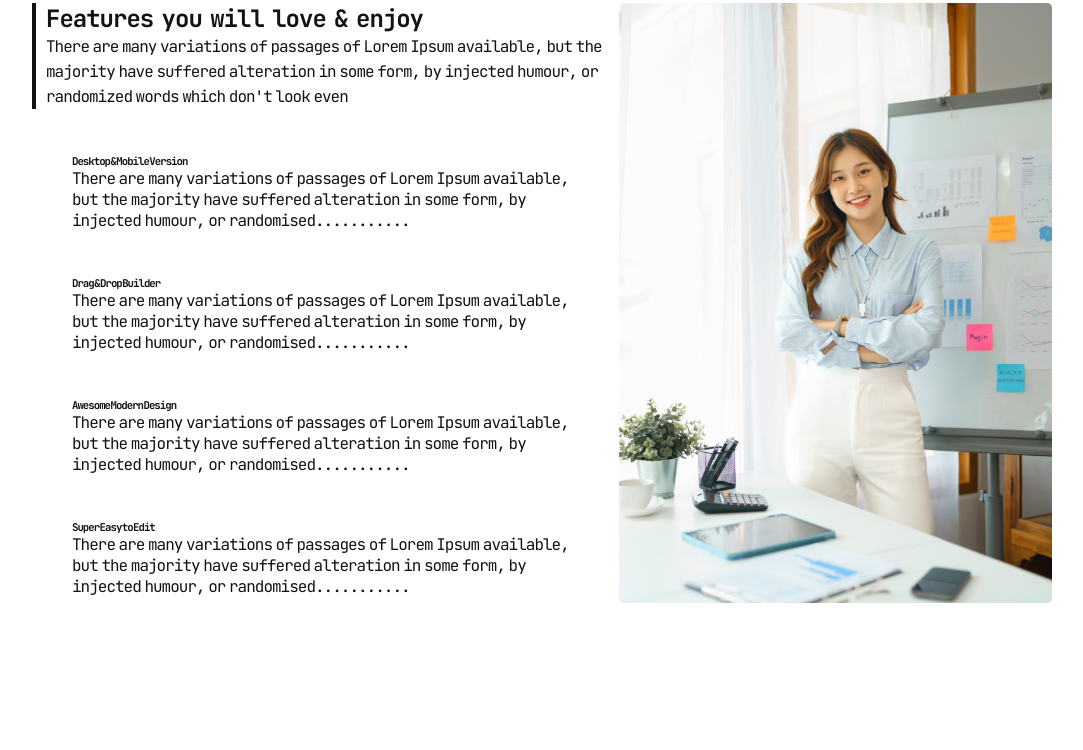
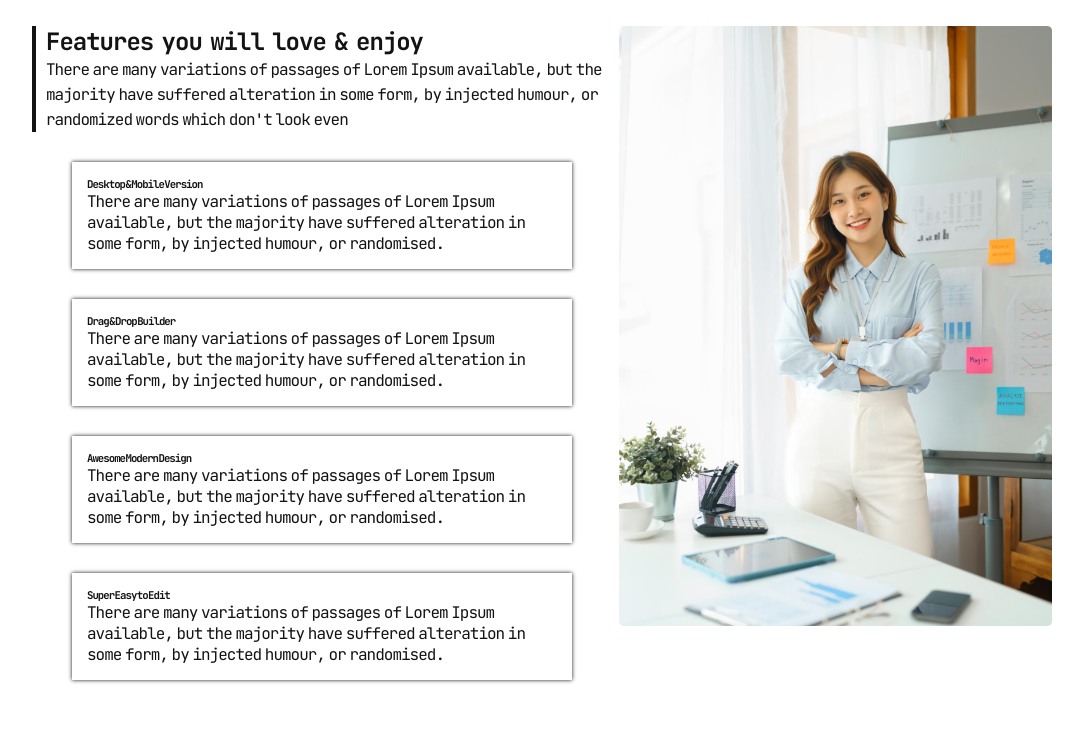
Before and after one commit to Atikur5500/G3-Architects-Project, a plain HTML site: page index.html in a window 1280 px wide. Shown: the part 1630-2380 px from the top of the page, without its empty margins (78-1161 px from the left). Drawn offline with Linux system fonts and the light colour scheme.

Commit message:
Add box shadow

```diff
--- a/index.html
+++ b/index.html
@@ -18,6 +18,8 @@
                 <li><a href="">Login</a></li>
             </ul>
         </nav>
+        <br>
+        <hr>
         <div class="banner-container">
             <div class="banner-content">
                 <h1 class="banner-title">Brand New Group of Architects</h1>
@@ -30,6 +32,7 @@
         </div>
     </header>
     <main>
+
         <!-- Team Section -->
         <section class="team-section">
             <div class="team-item">
@@ -57,19 +60,19 @@
                </div>
                 <div class="feature-item">
                     <h6 class="feature-subtitle">Desktop & Mobile Version</h6>
-                    <p>There are many variations of passages of Lorem Ipsum available, but the majority have suffered alteration in some form, by injected humour, or randomised...........</p>
+                    <p>There are many variations of passages of Lorem Ipsum available, but the majority have suffered alteration in some form, by injected humour, or randomised.</p>
                 </div>
                 <div class="feature-item">
                     <h6 class="feature-subtitle">Drag & Drop Builder</h6>
-                    <p>There are many variations of passages of Lorem Ipsum available, but the majority have suffered alteration in some form, by injected humour, or randomised...........</p>
+                    <p>There are many variations of passages of Lorem Ipsum available, but the majority have suffered alteration in some form, by injected humour, or randomised.</p>
                 </div>
                 <div class="feature-item">
                     <h6 class="feature-subtitle">Awesome Modern Design</h6>
-                    <p>There are many variations of passages of Lorem Ipsum available, but the majority have suffered alteration in some form, by injected humour, or randomised...........</p>
+                    <p>There are many variations of passages of Lorem Ipsum available, but the majority have suffered alteration in some form, by injected humour, or randomised.</p>
                 </div>
                 <div class="feature-item">
                     <h6 class="feature-subtitle">Super Easy to Edit</h6>
-                    <p>There are many variations of passages of Lorem Ipsum available, but the majority have suffered alteration in some form, by injected humour, or randomised...........</p>
+                    <p>There are many variations of passages of Lorem Ipsum available, but the majority have suffered alteration in some form, by injected humour, or randomised.</p>
                 </div>
             </div>
             <img src="Images/architect.png" alt="">
--- a/style.css
+++ b/style.css
@@ -103,7 +103,9 @@ nav ul li a{
 }
 .feature-item{
     width: 500px;
-    margin-top: 45px;
+    margin-top: 30px;
+    padding: 15px;
+    box-shadow: 0 0 4px 0 #131313;
 }
 .feature-section img{
     width: 600px;
@@ -129,7 +131,7 @@ nav ul li a{
     border-radius: 5px;
     width: 200px;
 }
-/* Sponsor Section Syle */
+/* Sponsor Section Style */
 .sponsors-section{
     padding: 10px 150px;
 }
@@ -202,8 +204,10 @@ nav ul li a{
     }
     .feature-item{
         width: auto;
+        padding: 10px;
         text-align: justify;
         /* margin-top: 30px; */
+        box-shadow: 0 0 4px 0 #131313;
     }
     .feature-subtitle{
         font-size: 20px;
@@ -213,6 +217,7 @@ nav ul li a{
     .feature-section img{
         margin: 20px auto;
         width: 100%;
+        height: 50%;
     }
     .achieve-section{
         padding: 0 20px;
```
